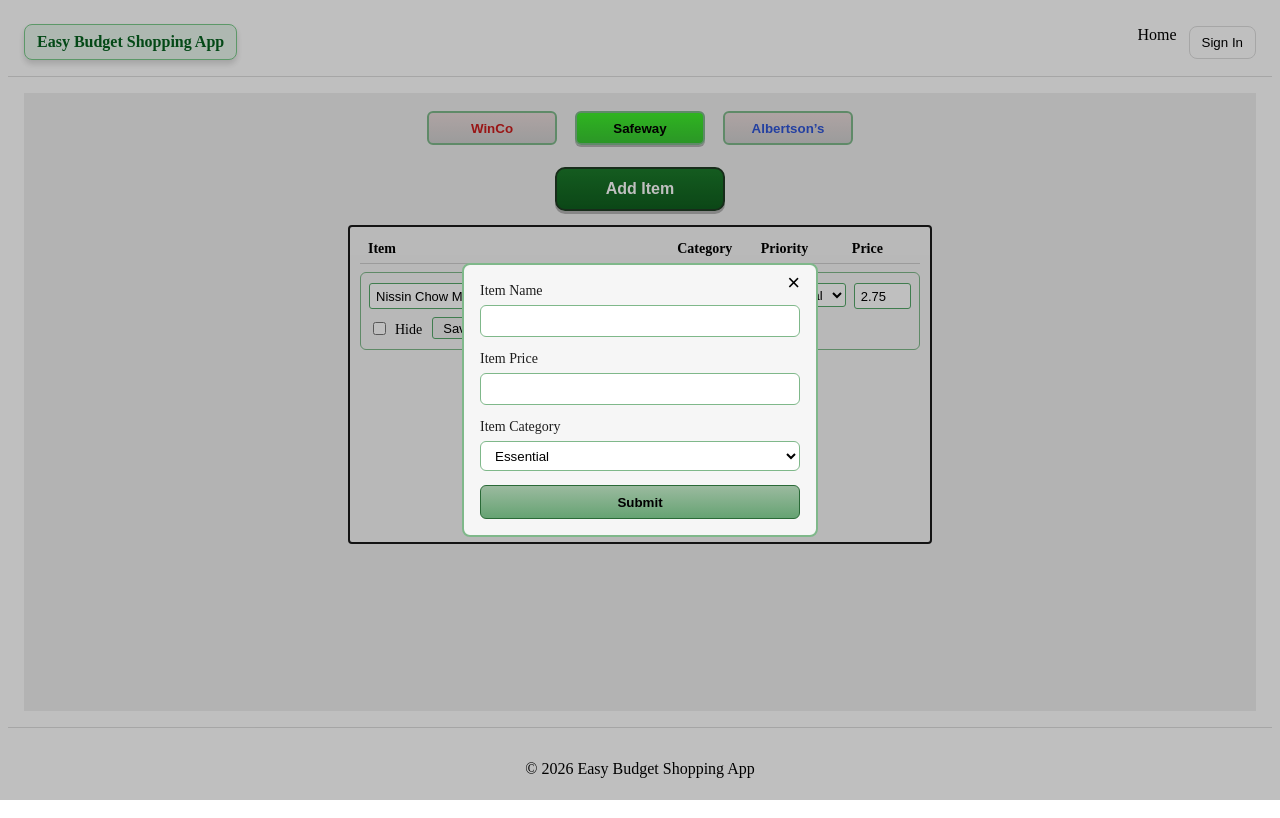
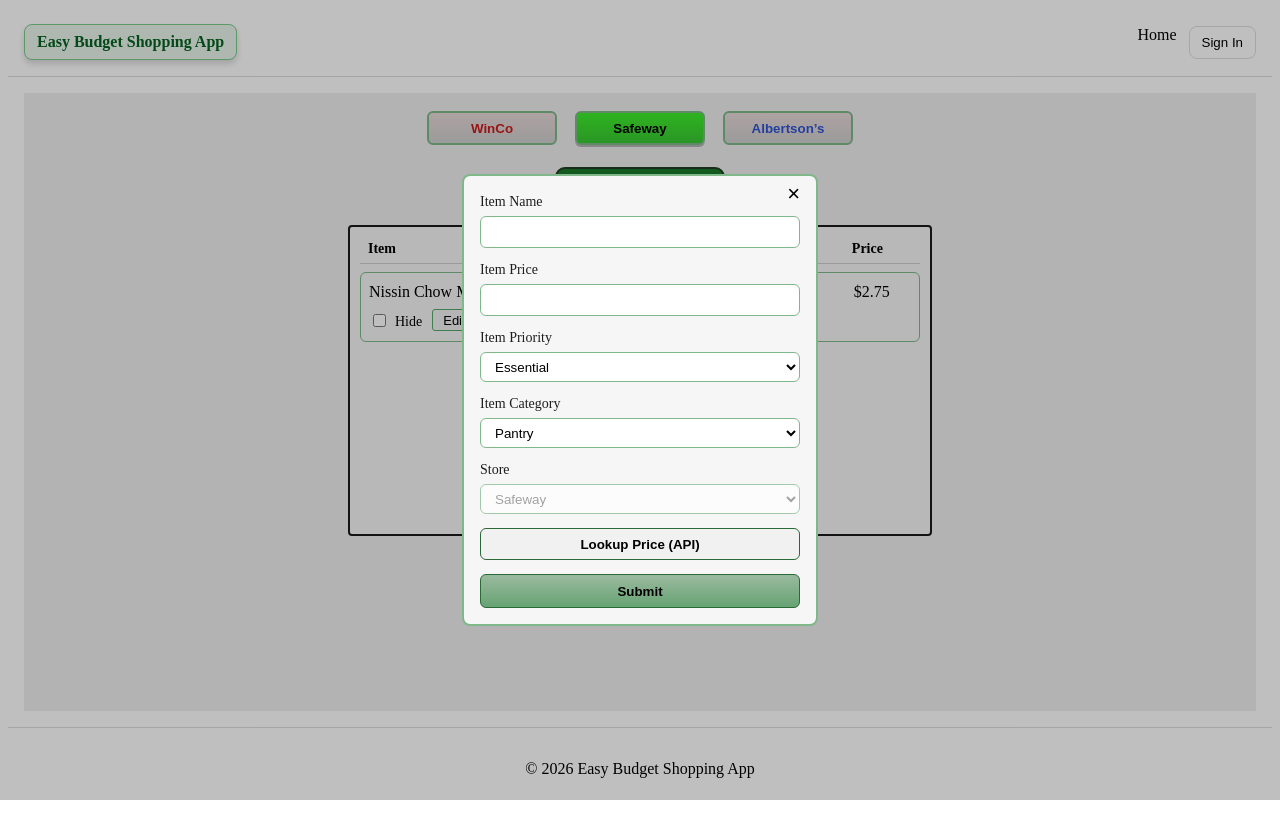
Before and after one commit to RhainUnity/TT-Final-Project-FrontEnd, a React (Vite) app: page /full-list in a window 1280 px wide. Both pictures are taken after a click on the button "Add Item". Built offline with nearby package versions, Linux system fonts and the light colour scheme.

Commit message:
2-2-2026_4

```diff
--- a/src/components/FullList/FullList.jsx
+++ b/src/components/FullList/FullList.jsx
@@ -6,29 +6,19 @@ import AddItemModal from "../Modals/AddItemModal/AddItemModal";
 
 const STORE_TABS = ["WinCo", "Safeway", "Albertson’s"];
 
-// //////////
-// const initialRows = [
-//   {
-//     id: 1,
-//     item: "Nissin Chow Mein",
-//     priority: "Essential",
-//     category: "Pantry",
-//     price: 2.75,
-//     hidden: false,
-//   },
-// ];  //////////////////////////
-
 function FullList({ items = [], setItems }) {
   const [activeStore, setActiveStore] = useState("Safeway");
   // ////////const [rows, setRows] = useState(initialRows);
   const [isAddOpen, setIsAddOpen] = useState(false);
 
   // Stage 1 simple “editing row” UX for the screenshot vibe
-  const [editingId, setEditingId] = useState(1);
-  const editingRow = useMemo(
-    () => items.find((r) => r.id === editingId),
-    [items, editingId],
-  );
+  const [editingId, setEditingId] = useState(null);
+
+  // use later to disable Save button if no changes
+  // const editingRow = useMemo(
+  //   () => items.find((r) => r.id === editingId),
+  //   [items, editingId],
+  // );
 
   const handleAddItem = ({ item, price, category, priority }) => {
     setItems((prev) => [
@@ -219,6 +209,7 @@ function FullList({ items = [], setItems }) {
         isOpen={isAddOpen}
         onClose={() => setIsAddOpen(false)}
         onSubmit={handleAddItem}
+        store={activeStore}
       />
     </section>
   );
--- a/src/components/Main/Main.css
+++ b/src/components/Main/Main.css
@@ -90,6 +90,11 @@
   padding: 10px 14px;
 }
 
+.main__list {
+  display: grid;
+  gap: 6px;
+}
+
 .main__row-left {
   min-width: 220px;
 }
--- a/src/components/Modals/AddItemModal/AddItemModal.css
+++ b/src/components/Modals/AddItemModal/AddItemModal.css
@@ -58,3 +58,51 @@
   cursor: pointer;
   font-weight: 700;
 }
+
+.addmodal__secondary {
+  height: 32px;
+  border-radius: 6px;
+  border: 1px solid #2a6a37;
+  background: #f1f1f1;
+  cursor: pointer;
+  font-weight: 700;
+}
+
+.addmodal__lookup {
+  border: 1px solid #7fb88a;
+  border-radius: 8px;
+  padding: 10px;
+  background: #ffffff;
+  display: grid;
+  gap: 10px;
+}
+
+.addmodal__lookup-title {
+  margin: 0;
+  font-weight: 700;
+}
+
+.addmodal__lookup-actions {
+  display: flex;
+  gap: 10px;
+}
+
+.addmodal__lookup-btn {
+  height: 28px;
+  padding: 0 10px;
+  border-radius: 6px;
+  border: 1px solid #7fb88a;
+  background: #f1f1f1;
+}
+
+.addmodal__lookup-results {
+  border: 1px dashed #cfcfcf;
+  border-radius: 6px;
+  padding: 8px;
+}
+
+.addmodal__hint {
+  margin: 0;
+  font-size: 13px;
+  color: #666;
+}
--- a/src/components/Modals/AddItemModal/AddItemModal.jsx
+++ b/src/components/Modals/AddItemModal/AddItemModal.jsx
@@ -3,10 +3,18 @@
 import { useEffect, useState } from "react";
 import "./AddItemModal.css";
 
-function AddItemModal({ isOpen, onClose, onSubmit }) {
+function AddItemModal({ isOpen, onClose, onSubmit, store }) {
   const [name, setName] = useState("");
   const [price, setPrice] = useState("");
   const [category, setCategory] = useState("");
+  const [priority, setPriority] = useState("Essential");
+
+  // toggle button for ookup form
+  const [isLookupOpen, setIsLookupOpen] = useState(false);
+
+  // fields for lookup form (UI only for now)
+  const [lookupQuery, setLookupQuery] = useState("");
+  const [lookupZip, setLookupZip] = useState("");
 
   useEffect(() => {
     if (!isOpen) return;
@@ -14,6 +22,12 @@ function AddItemModal({ isOpen, onClose, onSubmit }) {
     setName("");
     setPrice("");
     setCategory("");
+    setPriority("Essential");
+    //  reset lookup form too
+    setIsLookupOpen(false);
+    setLookupQuery("");
+    //  setLookupStore("Safeway");
+    setLookupZip("");
   }, [isOpen]);
 
   const handleSubmit = (e) => {
@@ -26,6 +40,7 @@ function AddItemModal({ isOpen, onClose, onSubmit }) {
       item: name.trim(),
       price: parsedPrice,
       category: category.trim() || "Surplus",
+      priority: priority || "Essential",
     });
   };
 
@@ -76,17 +91,87 @@ function AddItemModal({ isOpen, onClose, onSubmit }) {
 
           {/* needs to be dropdown */}
           <label className="addmodal__label">
+            Item Priority
+            <select
+              className="addmodal__input"
+              value={priority}
+              onChange={(e) => setPriority(e.target.value)}
+            >
+              <option value="Essential">Essential</option>
+              <option value="Surplus">Surplus</option>
+              <option value="Optional">Optional</option>
+            </select>
+          </label>
+          <label className="addmodal__label">
             Item Category
             <select
               className="addmodal__input"
               value={category}
               onChange={(e) => setCategory(e.target.value)}
             >
-              <option value="Essential">Essential</option>
-              <option value="Surplus">Surplus</option>
-              <option value="Optional">Optional</option>
+              <option value="Pantry">Pantry</option>
+              <option value="Dairy">Dairy</option>
+              <option value="Meat">Meat</option>
             </select>
           </label>
+
+          {/* // /// Lookup form (UI only for now)  */}
+          {/* NEW: button to open lookup form */}
+          <label className="addmodal__label">
+            Store
+            <select className="addmodal__input" value={store} disabled>
+              <option value="WinCo">WinCo</option>
+              <option value="Safeway">Safeway</option>
+              <option value="Albertson’s">Albertson’s</option>
+            </select>
+          </label>
+          <button
+            type="button"
+            className="addmodal__secondary"
+            onClick={() => setIsLookupOpen((v) => !v)}
+          >
+            {isLookupOpen ? "Close Price Lookup" : "Lookup Price (API)"}
+          </button>
+          {isLookupOpen && (
+            <div className="addmodal__lookup">
+              <p className="addmodal__lookup-title">Price Lookup</p>
+
+              <label className="addmodal__label">
+                Search Item
+                <input
+                  className="addmodal__input"
+                  value={lookupQuery}
+                  onChange={(e) => setLookupQuery(e.target.value)}
+                  placeholder="e.g., Nissin Chow Mein"
+                />
+              </label>
+
+              <label className="addmodal__label">
+                ZIP Code
+                <input
+                  className="addmodal__input"
+                  value={lookupZip}
+                  onChange={(e) => setLookupZip(e.target.value)}
+                  placeholder="optional"
+                />
+              </label>
+
+              <div className="addmodal__lookup-actions">
+                <button type="button" className="addmodal__lookup-btn" disabled>
+                  Search (coming soon)
+                </button>
+                <button type="button" className="addmodal__lookup-btn" disabled>
+                  Use Selected Price (coming soon)
+                </button>
+              </div>
+
+              <div className="addmodal__lookup-results">
+                <p className="addmodal__hint">
+                  Results will appear here (API later).
+                </p>
+              </div>
+            </div>
+          )}
           <button className="addmodal__submit" type="submit">
             Submit
           </button>
```
